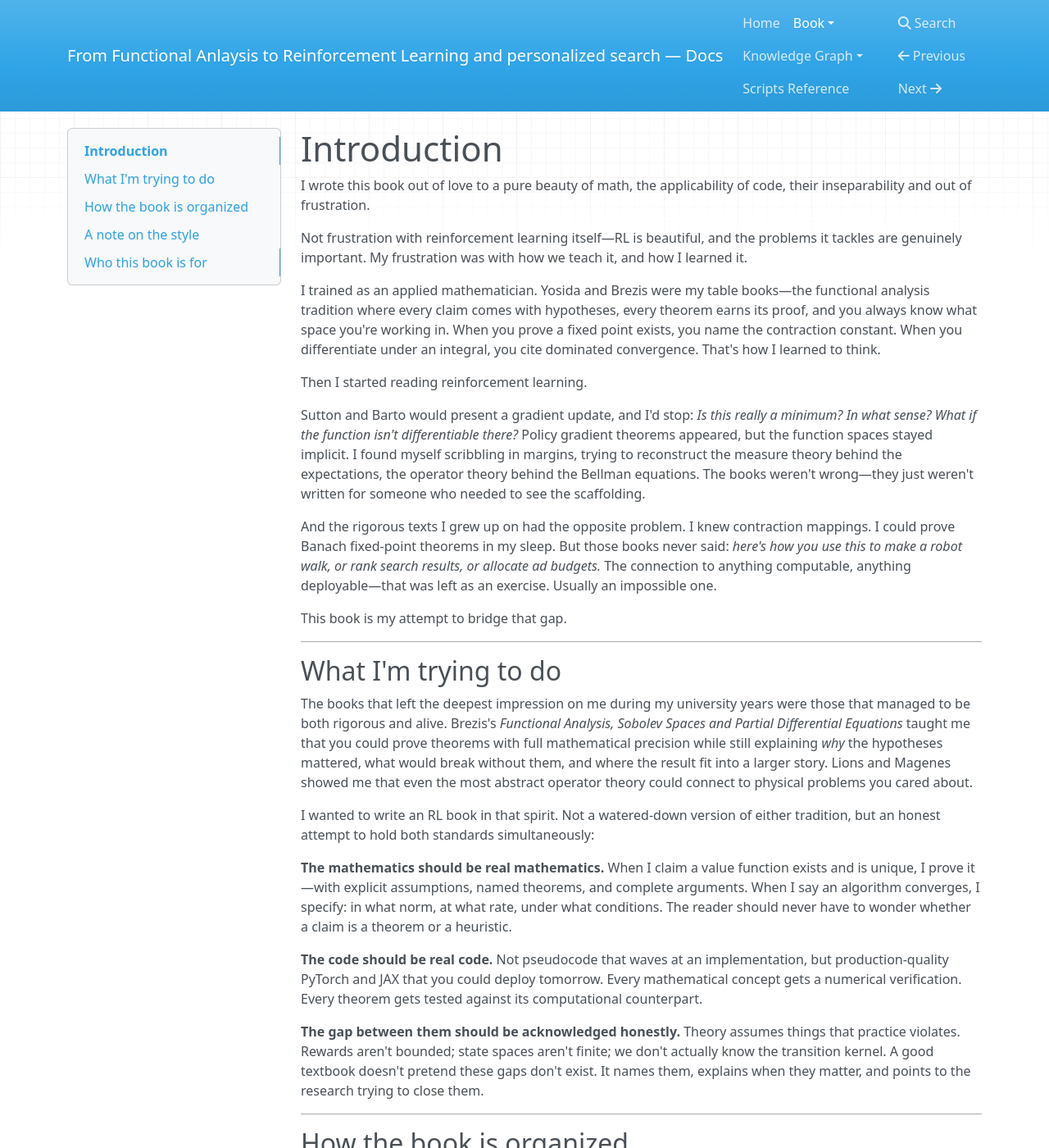
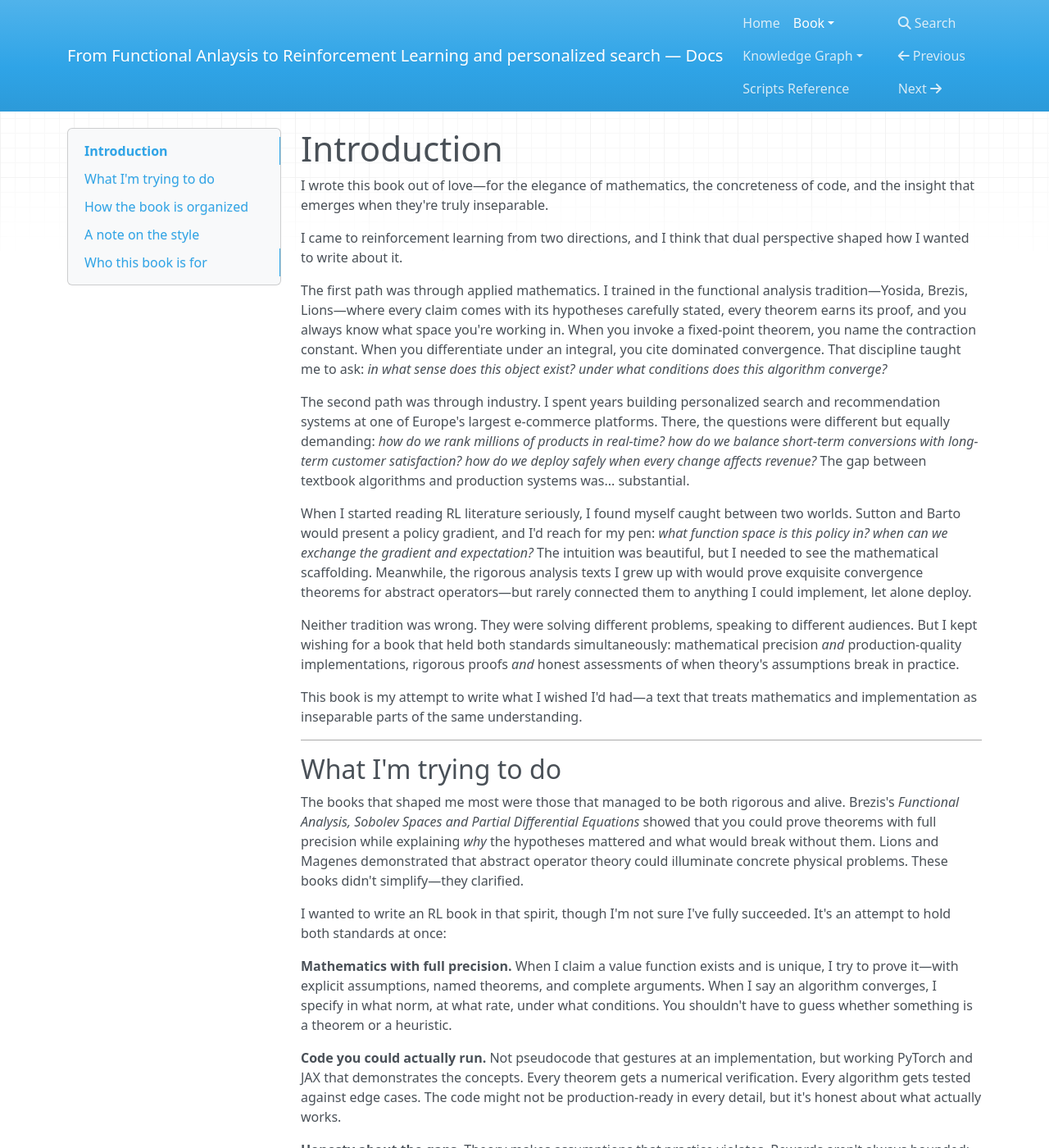
Before and after one commit to VladPrytula/reinforcement_learning_search_from_scratch, an MkDocs documentation site: the page built from docs/book/README.md, in a window 1280 px wide and 1400 px high. Shown: the whole window at 82% size. Built offline with MkDocs 1.6.1, drawn with Linux system fonts in a browser that asks for light colours; nearby versions of some CDN libraries; some of the changed text lies outside the part shown.

Commit message:
Refine introduction and style for clarity and precision
Revised the introduction and style sections for clarity and precision, enhancing the connection between mathematical concepts and practical implementations in reinforcement learning.

```diff
--- a/docs/book/README.md
+++ b/docs/book/README.md
@@ -1,38 +1,38 @@
 # Introduction
 
-I wrote this book out of love to a pure beauty of math, the applicability of code, their inseparability and out of frustration.
+I wrote this book out of love—for the elegance of mathematics, the concreteness of code, and the insight that emerges when they're truly inseparable.
 
-Not frustration with reinforcement learning itself—RL is beautiful, and the problems it tackles are genuinely important. My frustration was with how we teach it, and how I learned it.
+I came to reinforcement learning from two directions, and I think that dual perspective shaped how I wanted to write about it.
 
-I trained as an applied mathematician. Yosida and Brezis were my table books—the functional analysis tradition where every claim comes with hypotheses, every theorem earns its proof, and you always know what space you're working in. When you prove a fixed point exists, you name the contraction constant. When you differentiate under an integral, you cite dominated convergence. That's how I learned to think.
+The first path was through applied mathematics. I trained in the functional analysis tradition—Yosida, Brezis, Lions—where every claim comes with its hypotheses carefully stated, every theorem earns its proof, and you always know what space you're working in. When you invoke a fixed-point theorem, you name the contraction constant. When you differentiate under an integral, you cite dominated convergence. That discipline taught me to ask: *in what sense does this object exist? under what conditions does this algorithm converge?*
 
-Then I started reading reinforcement learning.
+The second path was through industry. I spent years building personalized search and recommendation systems at one of Europe's largest e-commerce platforms. There, the questions were different but equally demanding: *how do we rank millions of products in real-time? how do we balance short-term conversions with long-term customer satisfaction? how do we deploy safely when every change affects revenue?* The gap between textbook algorithms and production systems was... substantial.
 
-Sutton and Barto would present a gradient update, and I'd stop: *Is this really a minimum? In what sense? What if the function isn't differentiable there?* Policy gradient theorems appeared, but the function spaces stayed implicit. I found myself scribbling in margins, trying to reconstruct the measure theory behind the expectations, the operator theory behind the Bellman equations. The books weren't wrong—they just weren't written for someone who needed to see the scaffolding.
+When I started reading RL literature seriously, I found myself caught between two worlds. Sutton and Barto would present a policy gradient, and I'd reach for my pen: *what function space is this policy in? when can we exchange the gradient and expectation?* The intuition was beautiful, but I needed to see the mathematical scaffolding. Meanwhile, the rigorous analysis texts I grew up with would prove exquisite convergence theorems for abstract operators—but rarely connected them to anything I could implement, let alone deploy.
 
-And the rigorous texts I grew up on had the opposite problem. I knew contraction mappings. I could prove Banach fixed-point theorems in my sleep. But those books never said: *here's how you use this to make a robot walk, or rank search results, or allocate ad budgets.* The connection to anything computable, anything deployable—that was left as an exercise. Usually an impossible one.
+Neither tradition was wrong. They were solving different problems, speaking to different audiences. But I kept wishing for a book that held both standards simultaneously: mathematical precision *and* production-quality implementations, rigorous proofs *and* honest assessments of when theory's assumptions break in practice.
 
-This book is my attempt to bridge that gap.
+This book is my attempt to write what I wished I'd had—a text that treats mathematics and implementation as inseparable parts of the same understanding.
 
 ---
 
 ## What I'm trying to do
 
-The books that left the deepest impression on me during my university years were those that managed to be both rigorous and alive. Brezis's *Functional Analysis, Sobolev Spaces and Partial Differential Equations* taught me that you could prove theorems with full mathematical precision while still explaining *why* the hypotheses mattered, what would break without them, and where the result fit into a larger story. Lions and Magenes showed me that even the most abstract operator theory could connect to physical problems you cared about.
+The books that shaped me most were those that managed to be both rigorous and alive. Brezis's *Functional Analysis, Sobolev Spaces and Partial Differential Equations* showed that you could prove theorems with full precision while explaining *why* the hypotheses mattered and what would break without them. Lions and Magenes demonstrated that abstract operator theory could illuminate concrete physical problems. These books didn't simplify—they clarified.
 
-I wanted to write an RL book in that spirit. Not a watered-down version of either tradition, but an honest attempt to hold both standards simultaneously:
+I wanted to write an RL book in that spirit, though I'm not sure I've fully succeeded. It's an attempt to hold both standards at once:
 
-**The mathematics should be real mathematics.** When I claim a value function exists and is unique, I prove it—with explicit assumptions, named theorems, and complete arguments. When I say an algorithm converges, I specify: in what norm, at what rate, under what conditions. The reader should never have to wonder whether a claim is a theorem or a heuristic.
+**Mathematics with full precision.** When I claim a value function exists and is unique, I try to prove it—with explicit assumptions, named theorems, and complete arguments. When I say an algorithm converges, I specify in what norm, at what rate, under what conditions. You shouldn't have to guess whether something is a theorem or a heuristic.
 
-**The code should be real code.** Not pseudocode that waves at an implementation, but production-quality PyTorch and JAX that you could deploy tomorrow. Every mathematical concept gets a numerical verification. Every theorem gets tested against its computational counterpart.
+**Code you could actually run.** Not pseudocode that gestures at an implementation, but working PyTorch and JAX that demonstrates the concepts. Every theorem gets a numerical verification. Every algorithm gets tested against edge cases. The code might not be production-ready in every detail, but it's honest about what actually works.
 
-**The gap between them should be acknowledged honestly.** Theory assumes things that practice violates. Rewards aren't bounded; state spaces aren't finite; we don't actually know the transition kernel. A good textbook doesn't pretend these gaps don't exist. It names them, explains when they matter, and points to the research trying to close them.
+**Honesty about the gaps.** Theory makes assumptions that practice violates. Rewards aren't always bounded; state spaces aren't always finite; we rarely know the transition kernel exactly. I try not to pretend these gaps don't exist. Instead, I name them, explore when they matter, and point toward research that's working to close them. Sometimes the most valuable lesson is understanding *why* something works despite violating its theoretical assumptions.
 
 ---
 
 ## How the book is organized
 
-The book is organized by chapters: `ch00/` through `ch10/` and beyond. Each chapter folder contains the main content, exercises, lab solutions, and an `archive/` of earlier drafts. The structure is simple because the content is what matters.
+The book is organized by chapters: `ch00/` through `ch10/` and beyond. Each chapter folder contains the main content, exercises, and lab solutions.
 
 The chapters follow a progression:
 
@@ -41,7 +41,7 @@ The chapters follow a progression:
 - **Part III (Ch 6–8):** Policies — from discrete bandits to continuous actions to constrained optimization
 - **Part IV (Ch 9–11):** Evaluation and deployment — off-policy estimation, robustness, multi-session dynamics
 
-`outline.md` maps chapters to code modules. `syllabus.md` provides a course-style reading order if you want structure.
+`outline.md` maps chapters to code modules. `syllabus.md` provides a detailed internal course-style reading order; `syllabus_github.md` is a GitHub-facing syllabus for self-study and teaching.
 
 ---
 
@@ -49,18 +49,20 @@ The chapters follow a progression:
 
 I use equations with anchors like `{#EQ-1.2}` and reference them in prose. I include runnable code blocks with explicit outputs so you can verify your environment matches mine. When bridging theory to implementation, I point to concrete modules rather than waving vaguely at "the code."
 
-This isn't showing off. It's defensive. I've read too many books where I couldn't figure out whether a discrepancy between my results and the text was a bug in my code, a typo in the book, or a fundamental misunderstanding on my part. I want you to be able to check.
+The precision here is practical, not pedantic. I've spent too many hours staring at discrepancies between my results and a textbook, unsure whether the problem was a bug in my code, a typo in the text, or a gap in my understanding. I want you to be able to check—to trace any claim back to its source and verify it yourself.
 
 ---
 
 ## Who this book is for
 
-If you're comfortable with measure theory and want to understand RL with full mathematical precision—while also building systems that work—this book is for you.
+This book assumes you're comfortable with measure theory—or at least willing to work through it—and that you want to understand RL with mathematical precision while also seeing working implementations.
 
-If you prefer intuition over formalism and just want to ship, you'll probably find this heavier than necessary.
+If you prefer intuition-first approaches and want to start shipping quickly, this might feel heavier than you need. Sutton and Barto's book is excellent for building intuition, and you can always return to the proofs when curiosity strikes.
 
-If you want pure mathematics without the messy application details, there are better functional analysis texts.
+If you want pure mathematics without implementation details, dedicated functional analysis texts like Rudin or Conway will serve you better.
 
-But if you're the kind of person who reads a policy gradient theorem and immediately wonders about the dominated convergence conditions that justify interchanging the derivative and integral—and also wants to see that gradient computed on a GPU—then I wrote this for you and me :) .
+But if you're the kind of person who reads a policy gradient theorem and finds yourself wondering about the dominated convergence conditions that justify swapping the derivative and expectation—*and* you want to see that gradient computed on actual hardware—then I hope this book will resonate.
+
+I wrote it for the version of myself who was searching library shelves for exactly this: a text that takes both the mathematics and the engineering seriously, and doesn't treat them as separate concerns.
 
 Welcome. Let's begin.
```
